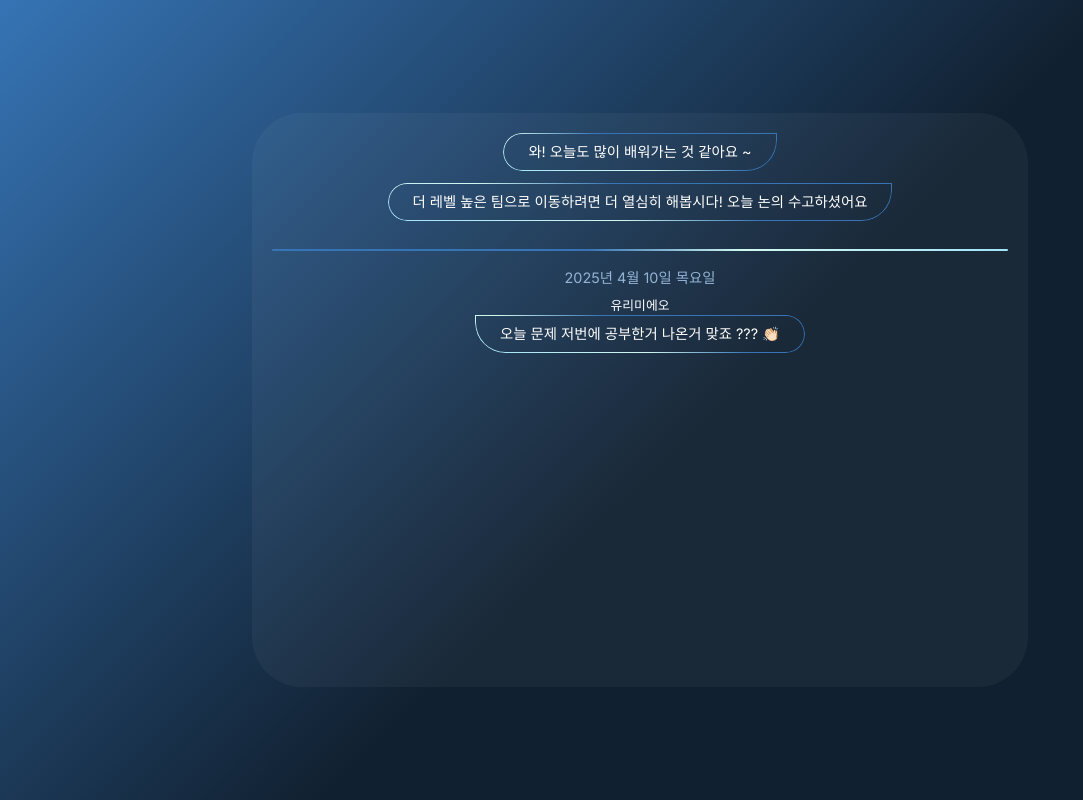
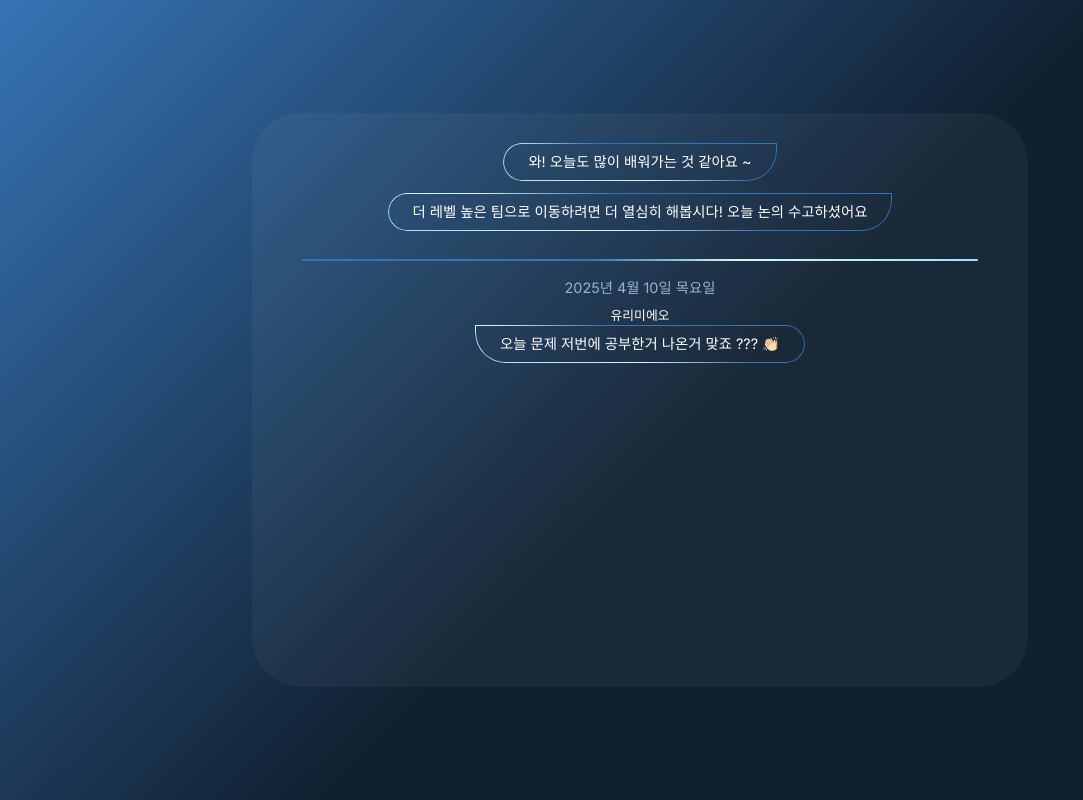
Before and after one commit to PrograMemo-Groom/900pro-fe, a React (Vite) app: page /history in a window 1280 px wide. Shown: the whole page, without its empty margins (0-1083 px from the left). Built offline with nearby package versions, Linux system fonts and the light colour scheme; no server answers.

Commit message:
[design] 컨테이너 마진 수정

```diff
--- a/src/css/history/Chat.module.scss
+++ b/src/css/history/Chat.module.scss
@@ -4,7 +4,7 @@
     background-color: rgba(255, 255, 255, 0.04);
     border-radius: 50px;
     color: #fff;
-    padding: 20px;
+    padding: 30px 50px 0px 50px;
 
     // (774 / 1080) = (약 72)
     height: 71.67vh;
```
